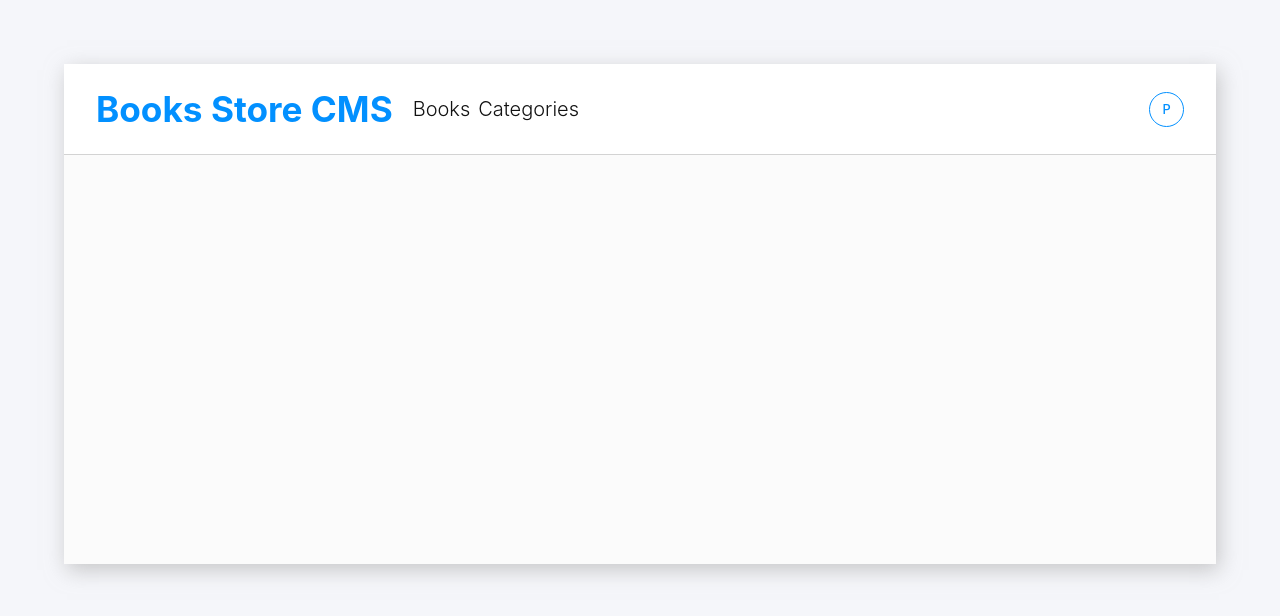
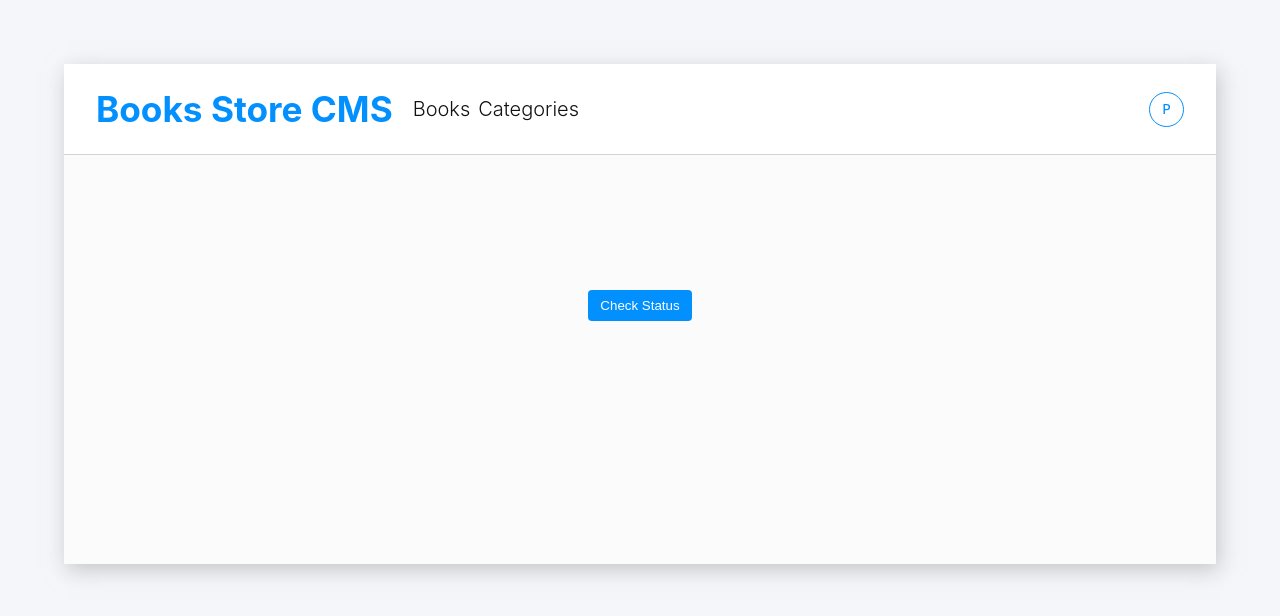
Before and after one commit to Trast00/Bookstore, a React (Create React App) app: page /categories in a window 1280 px wide. Shown: the top 616 px of the page. Built offline with nearby package versions, Linux system fonts and the light colour scheme; the HTML template or start-up script is replaced by a standard one.

Commit message:
Add ListCategories components

```diff
--- a/src/App.css
+++ b/src/App.css
@@ -196,3 +196,7 @@
   margin-right: 0;
   font-weight: 700;
 }
+
+.list-categories {
+  min-height: 300px;
+}
--- a/src/components/pages/ListCategories.jsx
+++ b/src/components/pages/ListCategories.jsx
@@ -3,6 +3,7 @@ import React from 'react'
 function ListCategories() {
   return (
     <main className='flex-center list-categories'>
+      <button type='button' className='btns-blue'>Check Status</button>
     </main>
   )
 }
```
